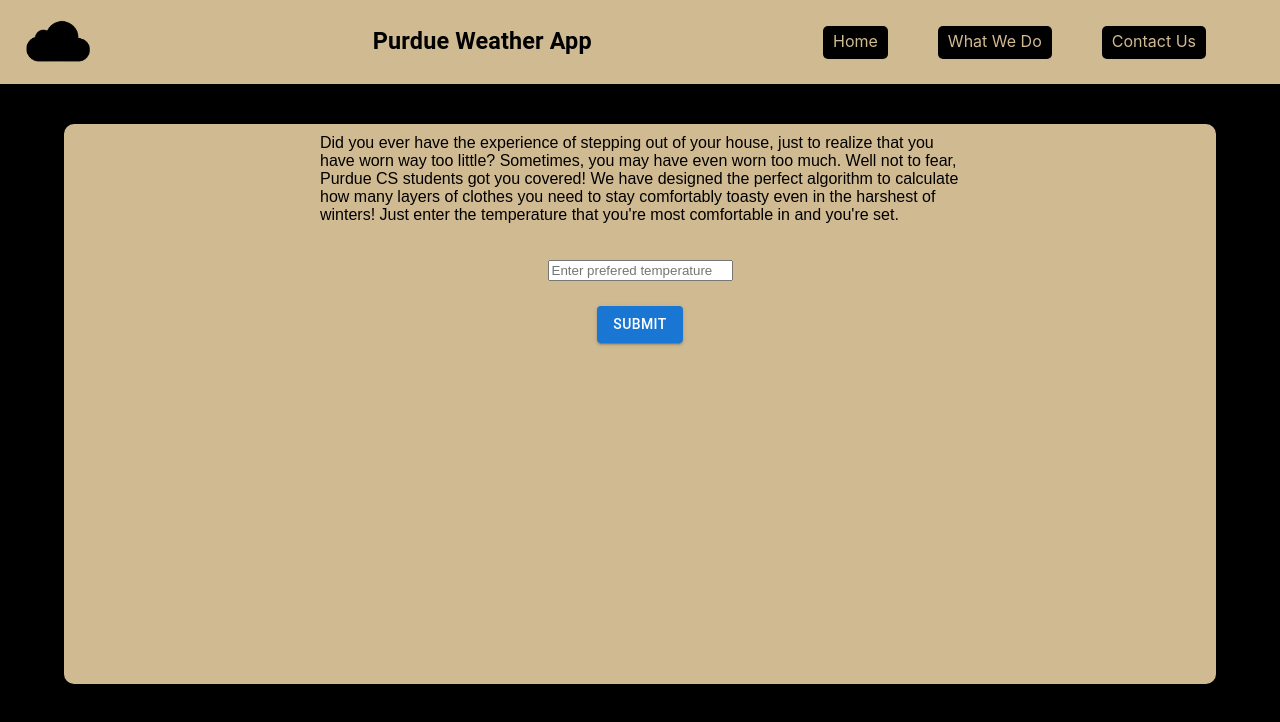
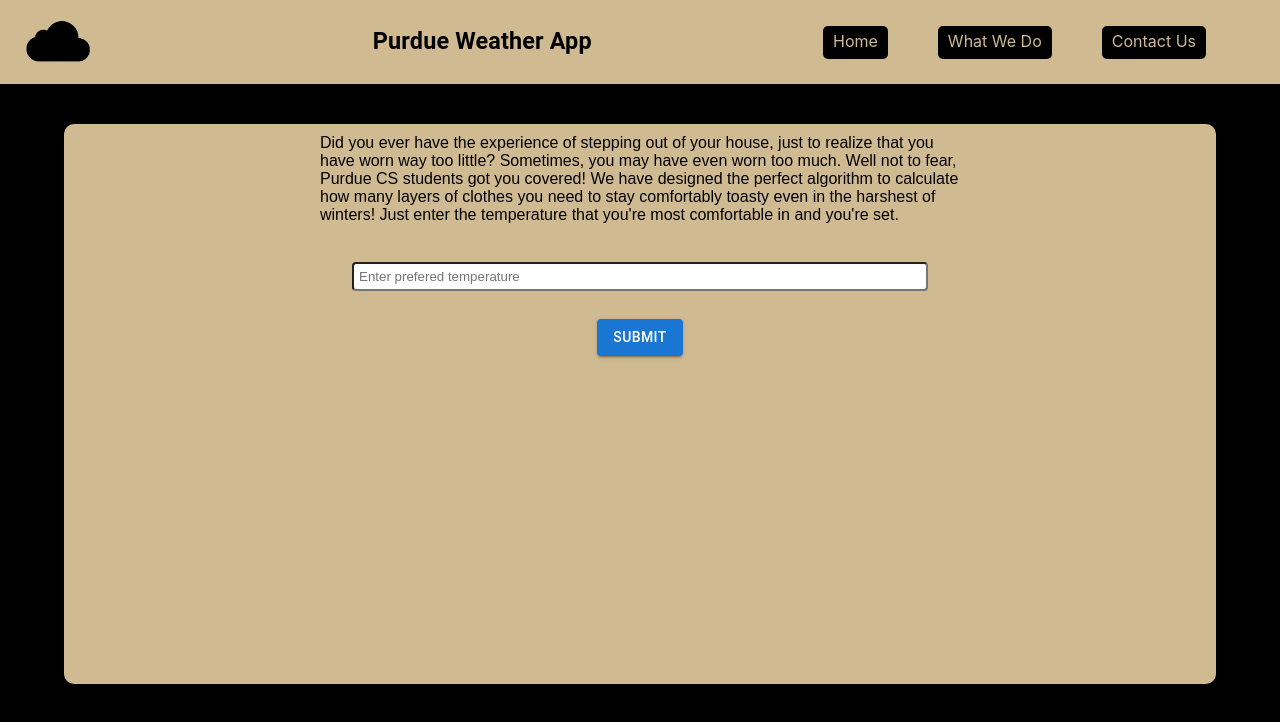
Before and after one commit to joshuajy03/purdueweather, a React (Create React App) app: page /#/ in a window 1280 px wide. Shown: the top 722 px of the page. Built offline with nearby package versions, Linux system fonts and the light colour scheme; a web font is replaced by a local one.

Commit message:
Added user input functionalities, and able to valid number from strings

```diff
--- a/src/components/Home.jsx
+++ b/src/components/Home.jsx
@@ -17,7 +17,7 @@
           <br></br>
 
           <div class = "input temperature">
-            <input type = "text" id = "comft_temp" placeholder = "Enter prefered temperature">
+            <input type = "text" id = "userInput" placeholder = "Enter prefered temperature">
             </input>
           </div>
 
--- a/src/components/SubmitButton.jsx
+++ b/src/components/SubmitButton.jsx
@@ -3,7 +3,13 @@
 
 class SubmitButton extends Component {
   grabApiData = () => {
-    console.log('Click happened');
+    var input = document.getElementById("userInput").value;
+    if (isNaN(input)) {
+      alert("Invalid input, please input a number.");
+    } else {
+      console.log(input);
+    }
+
   }
 
   render() {
--- a/src/components/WebPage.css
+++ b/src/components/WebPage.css
@@ -48,6 +48,11 @@
   font-family: 'Mochiy Pop P One', sans-serif;
 }
 
-.input {
+input[type='text'] {
   padding: 5px;
+  width: 50%;
+  margin: 8px 0;
+  display: inline-block;
+  border-radius: 4px;
+  box-sizing: border-box;
 }
```
